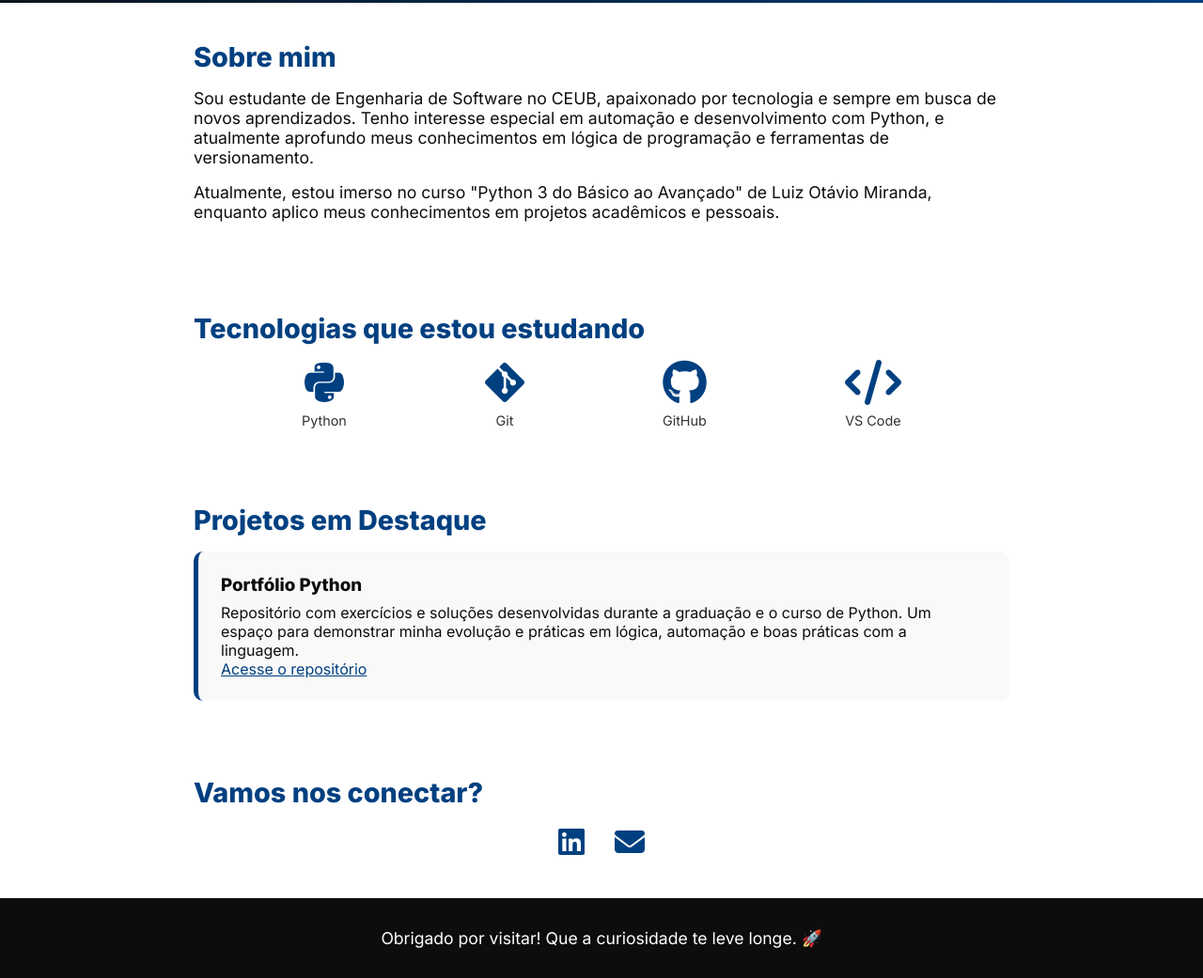
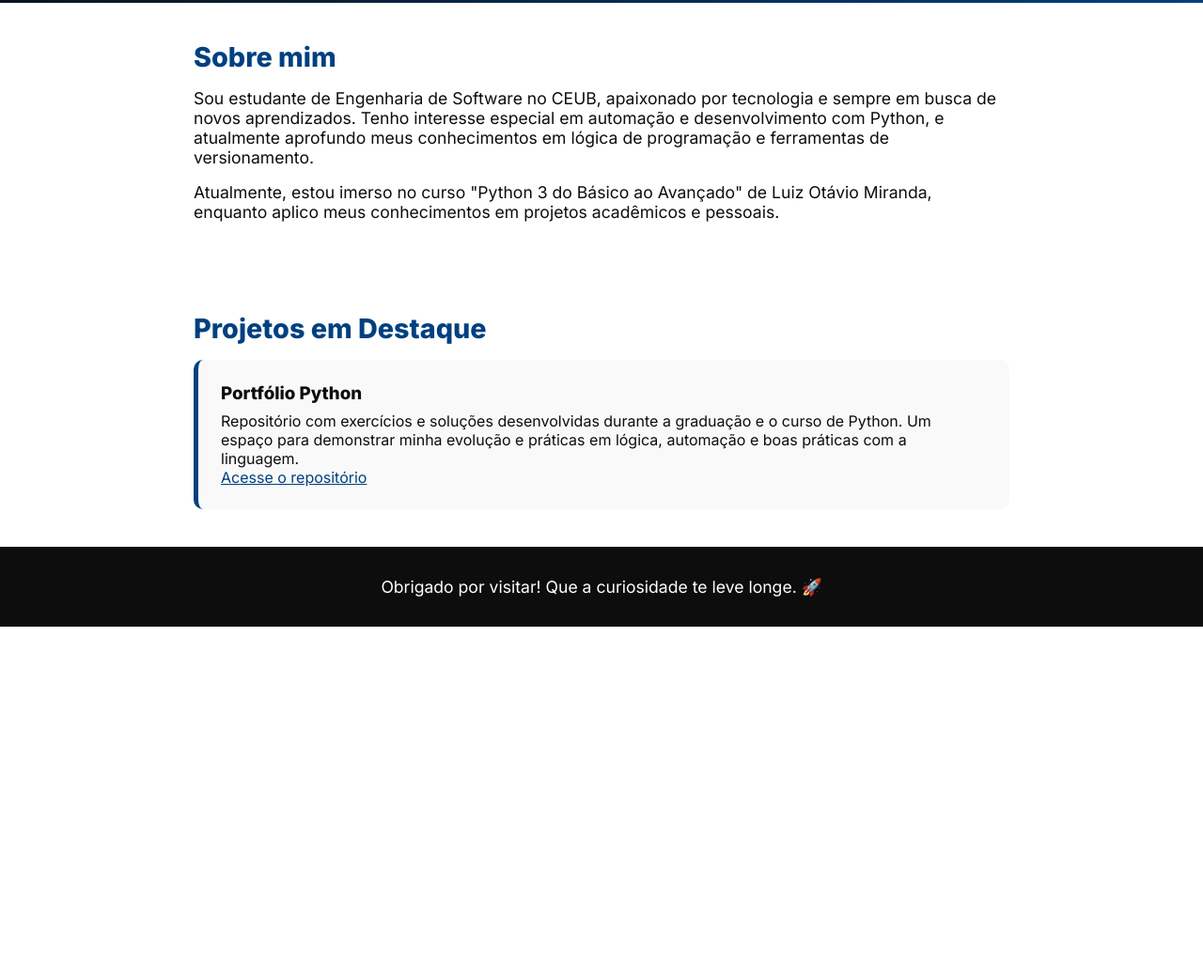
Before and after one commit to davjfagunds/github_page, a plain HTML site: page index.html in a window 1280 px wide. Shown: the part 184-1225 px from the top of the page at 94% size. After the commit the page ends 851 px from the top, so only its background shows below. Drawn offline with Linux system fonts and the light colour scheme.

Commit message:
Update index.html

```diff
--- a/index.html
+++ b/index.html
@@ -4,11 +4,11 @@
   <meta charset="UTF-8" />
   <meta name="viewport" content="width=device-width, initial-scale=1.0" />
   <title>Davi Fagundes | Desenvolvedor em formação</title>
-
+  <!-- Fonte do Google -->
   <link rel="preconnect" href="https://fonts.googleapis.com">
   <link rel="preconnect" href="https://fonts.gstatic.com" crossorigin>
   <link href="https://fonts.googleapis.com/css2?family=Inter:wght@400;600;800&display=swap" rel="stylesheet">
-
+  <!-- Font Awesome para os ícones -->
   <link rel="stylesheet" href="https://cdnjs.cloudflare.com/ajax/libs/font-awesome/6.5.0/css/all.min.css" integrity="sha512-+kXt3F5+ZGPQkeKkV8gKtcRLsx9Ya7r8aVg1+Q9A+mcI9Q6DHzU2Aa7keIvqHyjsK7ie3YRhVG8SoC7PBi3/jg==" crossorigin="anonymous" referrerpolicy="no-referrer" />
   <style>
     * { margin: 0; padding: 0; box-sizing: border-box; }
@@ -45,27 +45,6 @@
       margin-bottom: 1rem;
       font-size: 1.1rem;
     }
-    .tech-icons {
-      display: flex;
-      justify-content: space-evenly;
-      flex-wrap: wrap;
-      gap: 2rem;
-    }
-    .tech-icons i {
-      font-size: 3rem;
-      color: #004080;
-    }
-    .tech-label {
-      text-align: center;
-      font-size: 0.9rem;
-      margin-top: 0.5rem;
-      color: #333;
-    }
-    .tech-item {
-      display: flex;
-      flex-direction: column;
-      align-items: center;
-    }
     .project {
       background-color: #f9f9f9;
       border-left: 5px solid #004080;
@@ -80,17 +59,6 @@
       color: #004080;
       text-decoration: underline;
     }
-    .contact {
-      display: flex;
-      justify-content: center;
-      gap: 2rem;
-      margin-top: 1rem;
-    }
-    .contact a {
-      color: #004080;
-      font-size: 2rem;
-      text-decoration: none;
-    }
     footer {
       background-color: #0d0d0d;
       color: white;
@@ -101,9 +69,6 @@
     @media (max-width: 600px) {
       header h1 {
         font-size: 2.2rem;
-      }
-      .tech-icons i, .contact a {
-        font-size: 2rem;
       }
     }
   </style>
@@ -121,28 +86,6 @@
   </section>
 
   <section>
-    <h2>Tecnologias que estou estudando</h2>
-    <div class="tech-icons">
-      <div class="tech-item">
-        <i class="fa-brands fa-python" title="Python"></i>
-        <div class="tech-label">Python</div>
-      </div>
-      <div class="tech-item">
-        <i class="fa-brands fa-git-alt" title="Git"></i>
-        <div class="tech-label">Git</div>
-      </div>
-      <div class="tech-item">
-        <i class="fa-brands fa-github" title="GitHub"></i>
-        <div class="tech-label">GitHub</div>
-      </div>
-      <div class="tech-item">
-        <i class="fa-solid fa-code" title="VS Code"></i>
-        <div class="tech-label">VS Code</div>
-      </div>
-    </div>
-  </section>
-
-  <section>
     <h2>Projetos em Destaque</h2>
     <div class="project">
       <h3>Portfólio Python</h3>
@@ -151,14 +94,6 @@
     </div>
   </section>
 
-  <section>
-    <h2>Vamos nos conectar?</h2>
-    <div class="contact">
-      <a href="https://www.linkedin.com/in/davi-fagundes" target="_blank" title="LinkedIn"><i class="fab fa-linkedin"></i></a>
-      <a href="mailto:davi.fagundes@email.com" title="Email"><i class="fas fa-envelope"></i></a>
-    </div>
-  </section>
-
   <footer>
     <p>Obrigado por visitar! Que a curiosidade te leve longe. 🚀</p>
   </footer>
```
